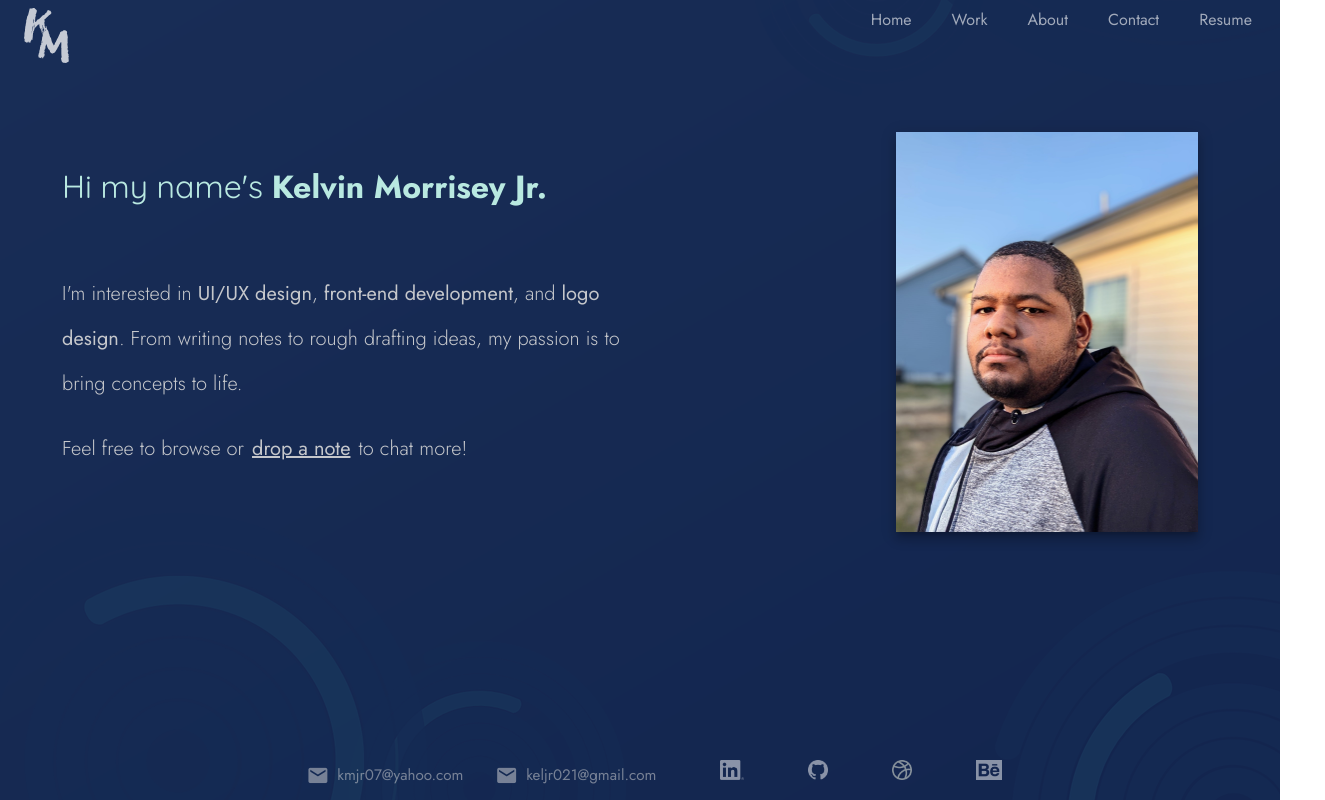
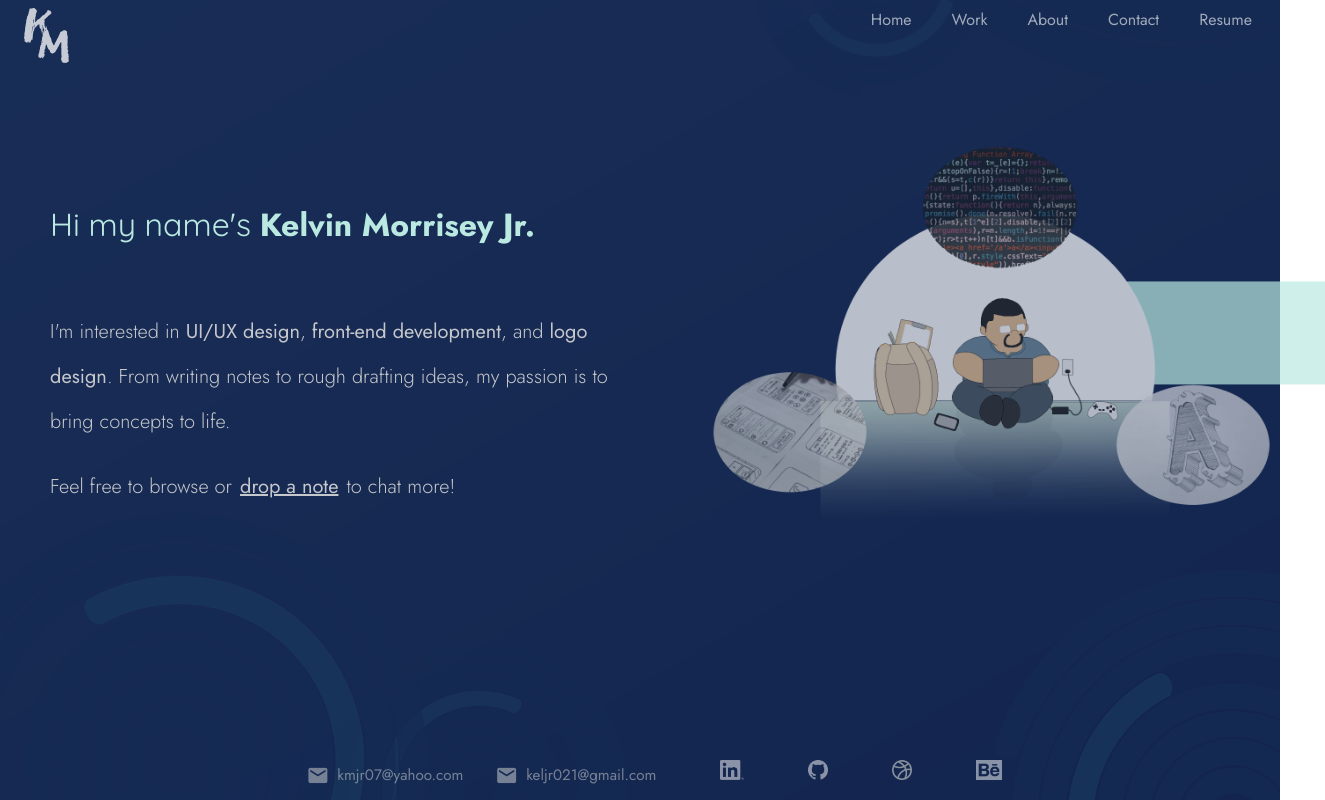
Before and after one commit to keljr021/portfolio-2023, a Vue app: page / in a window 1280 px wide. Shown: the whole page, 1325 px wide, since content can reach past the window. Built offline with nearby package versions, Linux system fonts and the light colour scheme.

Commit message:
Added drawing to Home page

```diff
--- a/src/components/Cta.vue
+++ b/src/components/Cta.vue
@@ -31,13 +31,13 @@ export default {
 <template>
     <v-container fluid class="cta">
         <img class="cta-bg" src="../assets/cta/background-1060405_1280.png" />
-        <v-row class="pa-3">
+        <v-row>
             <v-col cols="12" xs="12" sm="12" md="6">
                 <h1 class="cta-title">Hi my name's <br v-if="$vuetify.display.xs" /><b>Kelvin Morrisey Jr.</b></h1>
                 <CtaText @scrollTo="scrollTo" />
             </v-col>
-            <v-col cols="12" xs="12" sm="12" md="6" class="text-right">
-                <img alt="placeholder photo" height="400" class="elevation-8 ma-5" src="../assets/about-alt.jpg" />
+            <v-col cols="12" xs="12" sm="12" md="6" class="text-right pa-0">
+                <img alt="placeholder photo" height="440" class="cta-image mx-0" src="../assets/cta-self-drawing.png" />
             </v-col>
         </v-row>
 
@@ -49,7 +49,7 @@ export default {
 .cta {
     position: relative;
     height: 100%;
-    padding: 100px 50px 100px;
+    padding: 150px 0 100px 50px;
     background: #17174f;
     -webkit-border-radius: 0;
     border-radius: 0;
@@ -81,6 +81,10 @@ export default {
     opacity: 0.75;
 }
 
+.cta-image {
+    opacity: 0.7;
+}
+
 @media all and (max-width: 768px) {
     .cta {
         padding: 20px;
```
Also changed, not shown: src/assets/cta-self-drawing.png (added).
